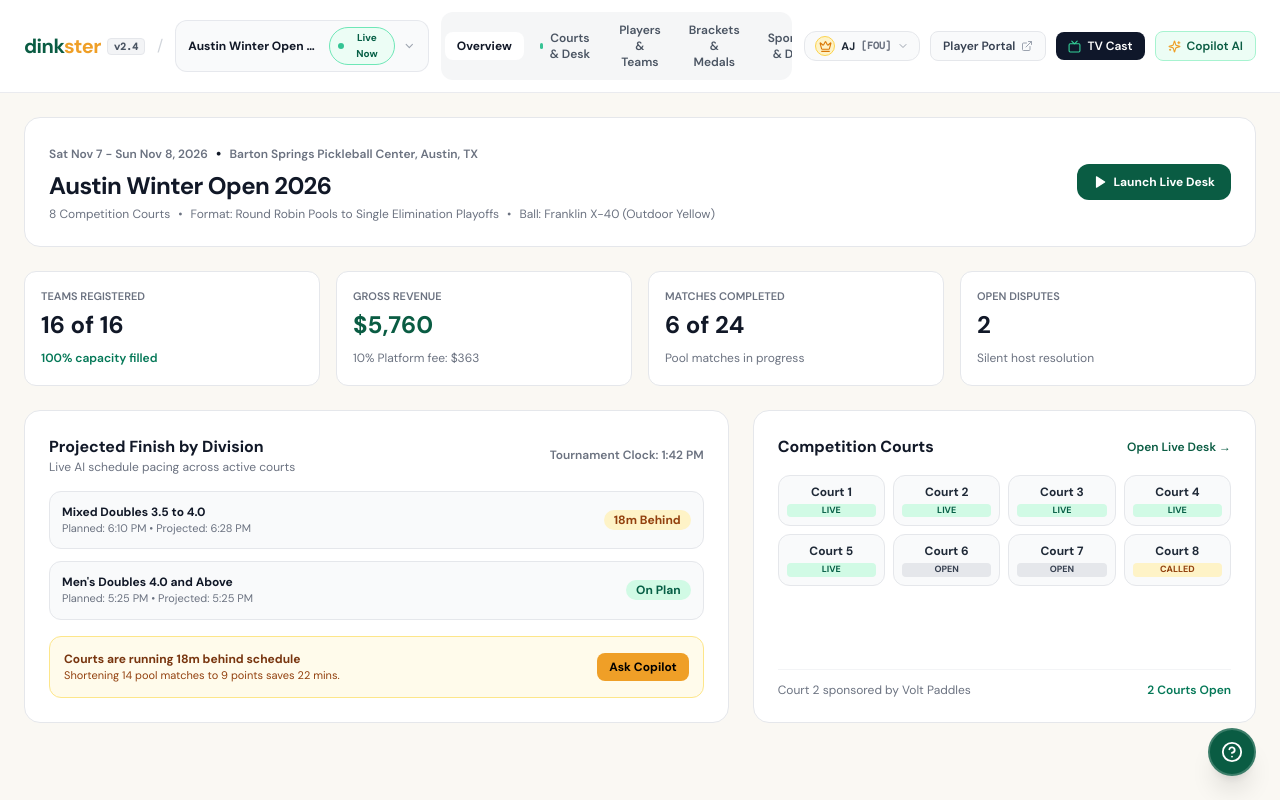
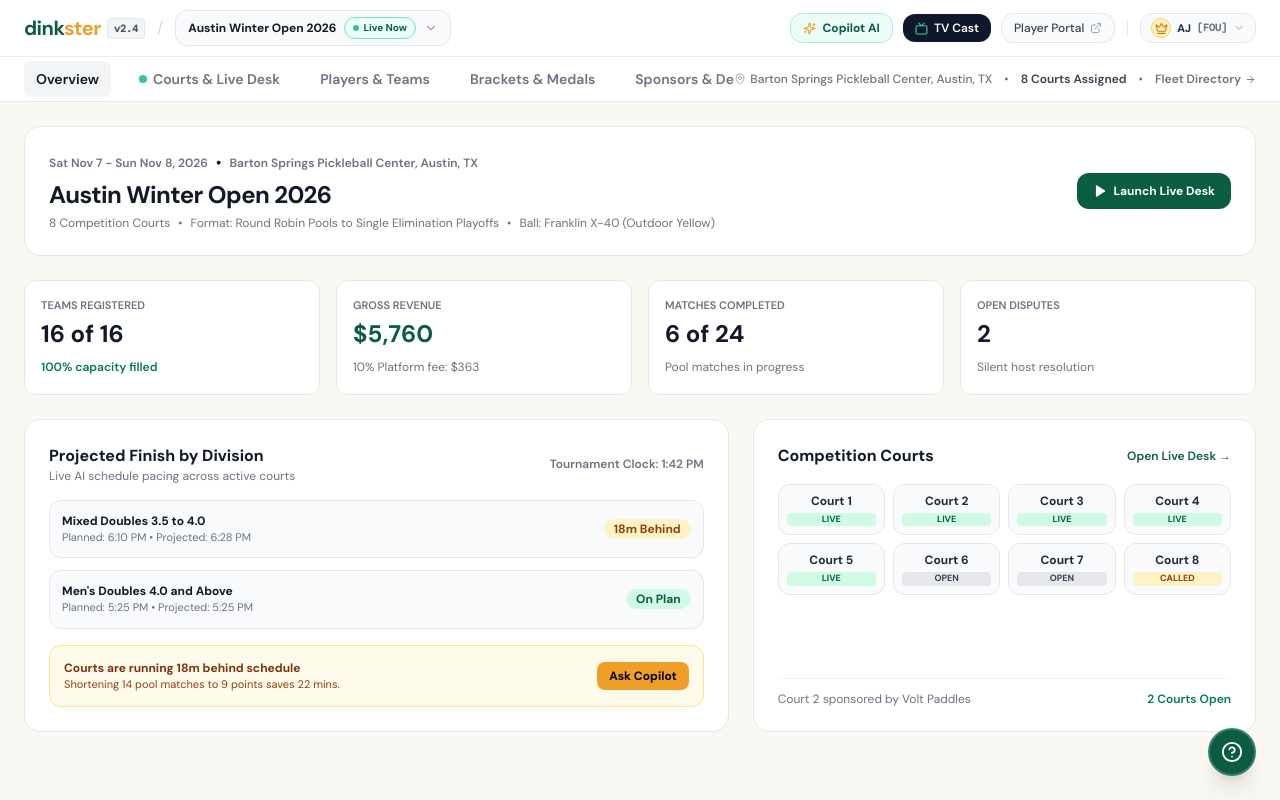
Before and after one commit to AimmanniGit/DinksterPB, a Next.js app in the folder apps/web/: page / in a window 1280 px wide. Shown: the top 800 px of the page. Built offline with nearby package versions, Linux system fonts and the light colour scheme.

Commit message:
feat(ux): separate header into 2-tier Apple/Tesla hierarchy to eliminate clutter and horizontal scrollbars

```diff
--- a/apps/web/src/app/page.tsx
+++ b/apps/web/src/app/page.tsx
@@ -17,6 +17,7 @@ import {
   CheckCircle2,
   Tv,
   ArrowLeft,
+  ArrowRight,
   ChevronDown,
   Layers,
   ExternalLink,
@@ -450,27 +451,29 @@ export default function DinksterV2Platform() {
     <div className="min-h-screen bg-[#FAF8F3] text-gray-900 font-sans flex flex-col antialiased selection:bg-[#0A5C43] selection:text-white">
 
       {/* ============================================================== */}
-      {/* V2 FLOATING APPLE/TESLA-STYLE TOP NAVIGATION (No Sidebar!) */}
+      {/* V2 MINIMALIST APPLE/TESLA NAVIGATION HIERARCHY */}
+      {/* TIER 1: GLOBAL BRAND & CONTEXTUAL SWITCHER */}
       {/* ============================================================== */}
-      <header className="sticky top-0 z-40 bg-white/95 backdrop-blur-md border-b border-gray-200/80 px-6 py-3 transition">
-        <div className="max-w-7xl mx-auto flex flex-col md:flex-row md:items-center justify-between gap-3">
+      <header className="sticky top-0 z-40 bg-white/95 backdrop-blur-md border-b border-gray-200/80 px-4 sm:px-6 py-2.5 transition">
+        <div className="max-w-7xl mx-auto flex items-center justify-between gap-4">
 
           {/* Left: Brand + Contextual Breadcrumbs */}
-          <div className="flex items-center gap-3">
+          <div className="flex items-center gap-3 min-w-0">
             <Link href="/" onClick={() => setSelectedTournamentId(null)} className="flex items-center gap-1.5 shrink-0">
               <span className="font-extrabold text-xl tracking-tight text-[#0A5C43]">
                 dink<span className="text-[#EF9F27]">ster</span>
               </span>
-              <span className="text-[10px] font-mono px-1.5 py-0.2 rounded bg-gray-100 text-gray-600 font-bold border border-gray-200">
+              <span className="text-[10px] font-mono px-1.5 py-0.5 rounded bg-gray-100 text-gray-600 font-bold border border-gray-200">
                 v2.4
               </span>
             </Link>
 
             {selectedTournamentId && (
               <>
-                <span className="text-gray-300 font-normal">/</span>
+                <span className="text-gray-300 font-normal shrink-0">/</span>
 
                 {/* Categorized Tournament Switcher (Live, Upcoming, Drafts, Concluded) */}
+                <div className="min-w-0">
                   <CategorizedTournamentSwitcher
                     tournaments={tournaments}
                     selectedTournamentId={selectedTournamentId}
@@ -478,88 +481,55 @@ export default function DinksterV2Platform() {
                     onExitToFleet={handleExitToFleet}
                     onOpenCreateModal={() => setShowAgenticCreator(true)}
                   />
+                </div>
               </>
             )}
           </div>
 
-          {/* Center: Contextual Horizontal Tabs (Only when inside a tournament) */}
-          {selectedTournamentId && (
-            <div className="flex items-center gap-1 bg-gray-100/80 p-1 rounded-xl text-xs font-semibold self-center overflow-x-auto">
+          {/* Right: RBAC Role Switcher & Action Controls */}
+          <div className="flex items-center gap-2 sm:gap-2.5 shrink-0">
+            {selectedTournamentId ? (
+              <>
+                {/* Copilot AI Assistant (Prominent Intelligence Trigger) */}
                 <button
                   type="button"
-                onClick={() => setWorkspaceTab('overview')}
-                className={`px-3 py-1.5 rounded-lg transition ${
-                  workspaceTab === 'overview'
-                    ? 'bg-white text-gray-900 font-bold shadow-xs'
-                    : 'text-gray-600 hover:text-gray-900'
+                  onClick={() => setWorkspaceTab('copilot')}
+                  className={`px-3 py-1.5 rounded-xl text-xs font-bold transition flex items-center gap-1.5 shadow-2xs ${
+                    workspaceTab === 'copilot'
+                      ? 'bg-[#EF9F27] text-black shadow-xs ring-2 ring-[#EF9F27]/40'
+                      : 'bg-emerald-50 text-[#0A5C43] hover:bg-emerald-100 border border-emerald-200'
                   }`}
+                  title="Open Copilot Tournament AI Assistant"
                 >
-                Overview
+                  <Sparkles size={13} className="text-[#EF9F27]" />
+                  <span className="hidden sm:inline">Copilot AI</span>
+                  <span className="sm:hidden">Copilot</span>
                 </button>
+
+                {/* TV Broadcast Presentation View */}
                 <button
                   type="button"
-                onClick={() => setWorkspaceTab('desk')}
-                className={`px-3 py-1.5 rounded-lg transition flex items-center gap-1.5 ${
-                  workspaceTab === 'desk'
-                    ? 'bg-white text-[#0A5C43] font-bold shadow-xs'
-                    : 'text-gray-600 hover:text-gray-900'
-                }`}
+                  onClick={() => setIsTvFullscreen(true)}
+                  className="px-3 py-1.5 rounded-xl text-xs font-semibold bg-slate-900 hover:bg-slate-800 text-white transition flex items-center gap-1.5 shadow-2xs"
+                  title="Launch Jumbotron & Court Board Cast View"
                 >
-                {event.status === 'Live' && <span className="w-1.5 h-1.5 rounded-full bg-emerald-500 animate-pulse" />}
-                <span>Courts & Desk</span>
+                  <Tv size={13} className="text-emerald-400" />
+                  <span className="hidden md:inline">TV Cast</span>
                 </button>
-              <button
-                type="button"
-                onClick={() => setWorkspaceTab('players')}
-                className={`px-3 py-1.5 rounded-lg transition ${
-                  workspaceTab === 'players'
-                    ? 'bg-white text-gray-900 font-bold shadow-xs'
-                    : 'text-gray-600 hover:text-gray-900'
-                }`}
+
+                {/* Public Registration Link */}
+                <Link
+                  href={`/t/${event.slug || 'austin-winter-open-2026'}`}
+                  target="_blank"
+                  className="px-3 py-1.5 rounded-xl text-xs font-medium bg-gray-50 hover:bg-gray-100 text-gray-700 border border-gray-200 transition flex items-center gap-1.5"
+                  title="Open Public Player Registration Portal"
                 >
-                Players & Teams
-              </button>
-              <button
-                type="button"
-                onClick={() => setWorkspaceTab('brackets')}
-                className={`px-3 py-1.5 rounded-lg transition ${
-                  workspaceTab === 'brackets'
-                    ? 'bg-white text-gray-900 font-bold shadow-xs'
-                    : 'text-gray-600 hover:text-gray-900'
-                }`}
-              >
-                Brackets & Medals
-              </button>
-              <button
-                type="button"
-                onClick={() => setWorkspaceTab('sponsors')}
-                className={`px-3 py-1.5 rounded-lg transition flex items-center gap-1.5 ${
-                  workspaceTab === 'sponsors'
-                    ? 'bg-white text-gray-900 font-bold shadow-xs'
-                    : 'text-gray-600 hover:text-gray-900'
-                }`}
-              >
-                <span>Sponsors & Deals</span>
-                <span className="px-1.5 py-0.2 rounded-full text-[10px] bg-amber-100 text-amber-900 font-black">
-                  {sponsors.length}
-                </span>
-              </button>
-              <button
-                type="button"
-                onClick={() => setWorkspaceTab('settings')}
-                className={`px-3 py-1.5 rounded-lg transition ${
-                  workspaceTab === 'settings'
-                    ? 'bg-white text-gray-900 font-bold shadow-xs'
-                    : 'text-gray-600 hover:text-gray-900'
-                }`}
-              >
-                Setup & Settings
-              </button>
-            </div>
-          )}
+                  <span className="hidden md:inline">Player Portal</span>
+                  <ExternalLink size={12} className="text-gray-400" />
+                </Link>
 
-          {/* Right: RBAC Role Switcher & Action Controls */}
-          <div className="flex items-center gap-2.5 self-end md:self-auto shrink-0">
+                <div className="h-4 w-[1px] bg-gray-200 mx-0.5 hidden sm:block" />
+
                 {/* RBAC Role Switcher (Founder, Director, Marshall, Volunteer) */}
                 <ActorRoleSwitcher
                   currentProfile={currentActorProfile}
@@ -568,46 +538,10 @@ export default function DinksterV2Platform() {
                     showToast(`Switched active actor role to ${p.name}`);
                   }}
                 />
-
-            {selectedTournamentId ? (
-              <>
-                {/* Public Registration Link */}
-                <Link
-                  href={`/t/${event.slug || 'austin-winter-open-2026'}`}
-                  target="_blank"
-                  className="px-3 py-1.5 rounded-lg text-xs font-semibold bg-gray-50 hover:bg-gray-100 text-gray-700 border border-gray-200 transition flex items-center gap-1.5"
-                >
-                  <span>Player Portal</span>
-                  <ExternalLink size={12} className="text-gray-400" />
-                </Link>
-
-                {/* TV Jumbotron Mode */}
-                <button
-                  type="button"
-                  onClick={() => setIsTvFullscreen(true)}
-                  className="px-3 py-1.5 rounded-lg text-xs font-semibold bg-slate-900 hover:bg-slate-800 text-white transition flex items-center gap-1.5 shadow-2xs"
-                >
-                  <Tv size={13} className="text-emerald-400" />
-                  <span>TV Cast</span>
-                </button>
-
-                {/* Copilot AI Assistant */}
-                <button
-                  type="button"
-                  onClick={() => setWorkspaceTab('copilot')}
-                  className={`px-3 py-1.5 rounded-lg text-xs font-semibold transition flex items-center gap-1.5 ${
-                    workspaceTab === 'copilot'
-                      ? 'bg-[#EF9F27] text-black font-bold shadow-xs'
-                      : 'bg-emerald-50 text-[#0A5C43] hover:bg-emerald-100 border border-emerald-200'
-                  }`}
-                >
-                  <Sparkles size={13} className="text-[#EF9F27]" />
-                  <span>Copilot AI</span>
-                </button>
               </>
             ) : (
               /* Fleet Level Top Actions */
-              <>
+              <div className="flex items-center gap-2.5">
                 <button
                   type="button"
                   onClick={() => setShowAgenticCreator(true)}
@@ -616,11 +550,129 @@ export default function DinksterV2Platform() {
                   <Sparkles size={15} className="text-[#EF9F27]" />
                   <span>Create with Copilot AI</span>
                 </button>
-              </>
+
+                <div className="h-4 w-[1px] bg-gray-200 mx-0.5" />
+
+                <ActorRoleSwitcher
+                  currentProfile={currentActorProfile}
+                  onSelectProfile={(p) => {
+                    setCurrentActorProfile(p);
+                    showToast(`Switched active actor role to ${p.name}`);
+                  }}
+                />
+              </div>
             )}
           </div>
         </div>
       </header>
+
+      {/* ============================================================== */}
+      {/* TIER 2: WORKSPACE SUB-NAVIGATION (DEDICATED, UNCLUTTERED BAR)  */}
+      {/* ============================================================== */}
+      {selectedTournamentId && (
+        <div className="sticky top-[53px] z-30 bg-white/95 backdrop-blur-md border-b border-gray-200/90 shadow-2xs">
+          <div className="max-w-7xl mx-auto px-4 sm:px-6 flex items-center justify-between">
+            {/* Clean Underline Navigation Tabs with Zero Scrollbars */}
+            <nav className="flex items-center space-x-1 sm:space-x-4 overflow-x-auto [scrollbar-width:none] [-ms-overflow-style:none] [&::-webkit-scrollbar]:hidden py-1">
+              <button
+                type="button"
+                onClick={() => setWorkspaceTab('overview')}
+                className={`py-2 px-3 text-xs sm:text-sm font-semibold rounded-lg transition whitespace-nowrap ${
+                  workspaceTab === 'overview'
+                    ? 'bg-gray-100 text-gray-900 font-bold'
+                    : 'text-gray-500 hover:text-gray-900 hover:bg-gray-50'
+                }`}
+              >
+                Overview
+              </button>
+
+              <button
+                type="button"
+                onClick={() => setWorkspaceTab('desk')}
+                className={`py-2 px-3 text-xs sm:text-sm font-semibold rounded-lg transition flex items-center gap-1.5 whitespace-nowrap ${
+                  workspaceTab === 'desk'
+                    ? 'bg-emerald-50 text-[#0A5C43] font-bold border border-emerald-200/60'
+                    : 'text-gray-500 hover:text-gray-900 hover:bg-gray-50'
+                }`}
+              >
+                {event.status === 'Live' && <span className="w-2 h-2 rounded-full bg-emerald-500 animate-pulse" />}
+                <span>Courts & Live Desk</span>
+              </button>
+
+              <button
+                type="button"
+                onClick={() => setWorkspaceTab('players')}
+                className={`py-2 px-3 text-xs sm:text-sm font-semibold rounded-lg transition whitespace-nowrap ${
+                  workspaceTab === 'players'
+                    ? 'bg-gray-100 text-gray-900 font-bold'
+                    : 'text-gray-500 hover:text-gray-900 hover:bg-gray-50'
+                }`}
+              >
+                Players & Teams
+              </button>
+
+              <button
+                type="button"
+                onClick={() => setWorkspaceTab('brackets')}
+                className={`py-2 px-3 text-xs sm:text-sm font-semibold rounded-lg transition whitespace-nowrap ${
+                  workspaceTab === 'brackets'
+                    ? 'bg-gray-100 text-gray-900 font-bold'
+                    : 'text-gray-500 hover:text-gray-900 hover:bg-gray-50'
+                }`}
+              >
+                Brackets & Medals
+              </button>
+
+              <button
+                type="button"
+                onClick={() => setWorkspaceTab('sponsors')}
+                className={`py-2 px-3 text-xs sm:text-sm font-semibold rounded-lg transition flex items-center gap-1.5 whitespace-nowrap ${
+                  workspaceTab === 'sponsors'
+                    ? 'bg-amber-50 text-amber-900 font-bold border border-amber-200/60'
+                    : 'text-gray-500 hover:text-gray-900 hover:bg-gray-50'
+                }`}
+              >
+                <span>Sponsors & Deals</span>
+                <span className="px-1.5 py-0.2 rounded-full text-[10px] bg-amber-200/80 text-amber-950 font-black">
+                  {sponsors.length}
+                </span>
+              </button>
+
+              <button
+                type="button"
+                onClick={() => setWorkspaceTab('settings')}
+                className={`py-2 px-3 text-xs sm:text-sm font-semibold rounded-lg transition whitespace-nowrap ${
+                  workspaceTab === 'settings'
+                    ? 'bg-gray-100 text-gray-900 font-bold'
+                    : 'text-gray-500 hover:text-gray-900 hover:bg-gray-50'
+                }`}
+              >
+                Event Settings
+              </button>
+            </nav>
+
+            {/* Quick Context / Exit to Fleet shortcut */}
+            <div className="hidden lg:flex items-center gap-3 text-xs text-gray-500 shrink-0">
+              <span className="flex items-center gap-1 font-medium">
+                <MapPin size={12} className="text-gray-400" />
+                <span>{event.venue}</span>
+              </span>
+              <span>•</span>
+              <span className="font-semibold text-gray-700">{courts.length} Courts Assigned</span>
+              <span>•</span>
+              <button
+                type="button"
+                onClick={handleExitToFleet}
+                className="text-gray-500 hover:text-[#0A5C43] font-semibold transition flex items-center gap-1"
+                title="Return to Fleet Directory"
+              >
+                <span>Fleet Directory</span>
+                <ArrowRight size={11} />
+              </button>
+            </div>
+          </div>
+        </div>
+      )}
 
       {/* Toast Notification */}
       {toastMessage && (
```
Lines whose indentation alone changed are shown as unchanged.
